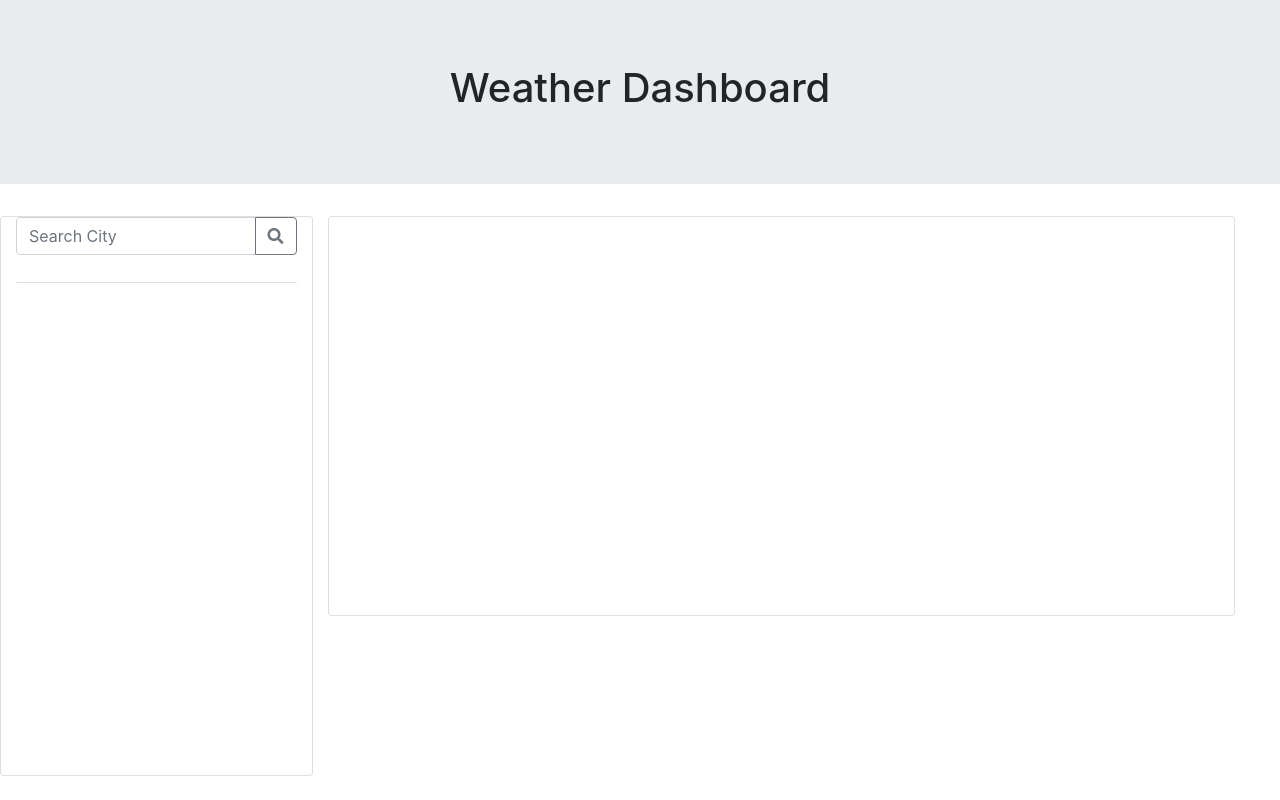
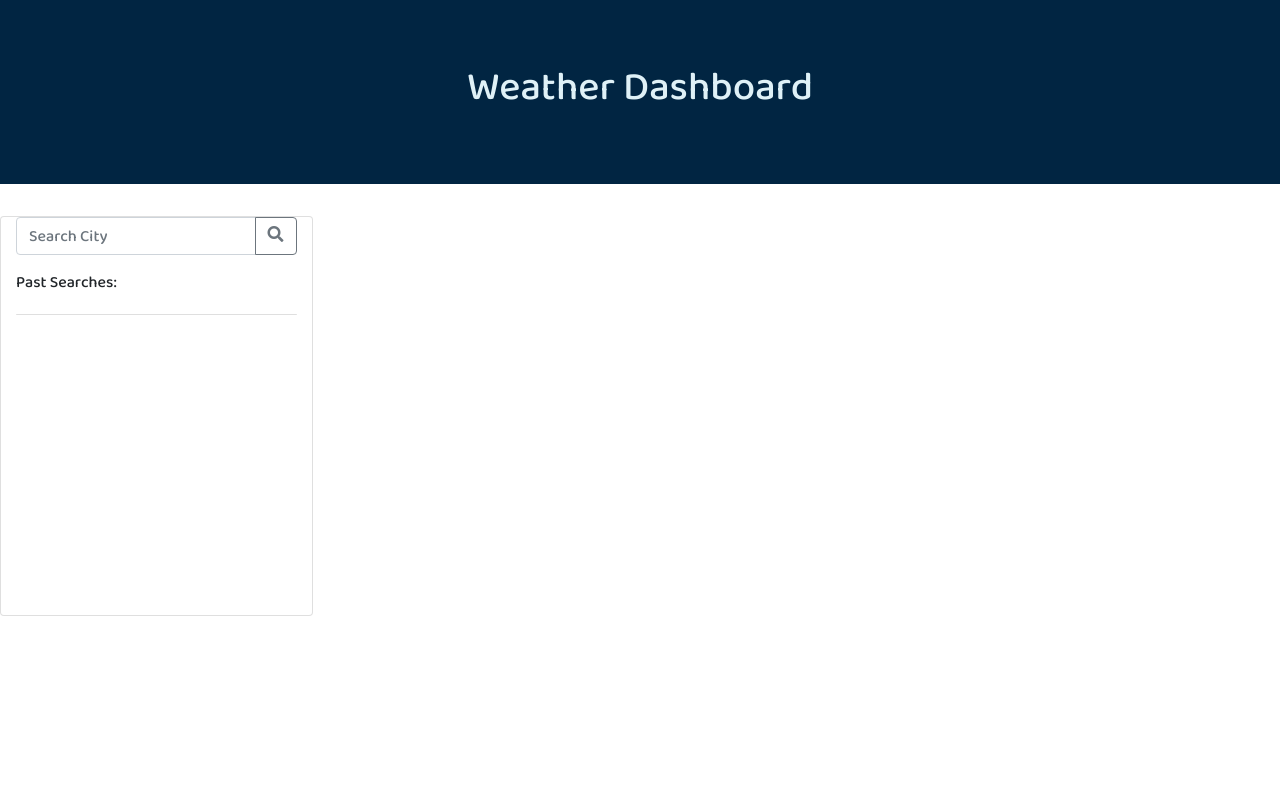
Before and after one commit to Ross-White/Weather-Dashboard, a plain HTML site: page index.html in a window 1280 px wide. Drawn offline with nearby package versions, Linux system fonts and the light colour scheme.

Commit message:
Added styling

```diff
--- a/assets/css/style.css
+++ b/assets/css/style.css
@@ -1,3 +1,17 @@
+:root {
+    --dark: #012542;
+    --light: #dff1f7;
+}
+
+main {
+    font-family: 'Baloo 2', cursive;
+}
+.jumbotron {
+    background-color: var(--dark);
+    color: var(--light);
+    font-family: 'Baloo 2', cursive;
+}
+
 .city-list {
     list-style: none;
     margin-top: 4%;
@@ -8,45 +22,42 @@
 
 .city-list > li:hover {
     cursor: pointer;
-}
-
-.city-input-form {
-    display: flex;
-    flex-direction: row;
-    align-items: center;
-    justify-content: center;
+    background: var(--dark);
+    color: var(--light);
 }
 
 .search-card {
     display: flex;
     justify-content: center;
     align-items: center;
-    height: 70vh;
+    height:80vh;
 }
 
 .weather-card {
     display: flex;
     flex-direction: column;
     height: 50vh;
+    justify-content: space-evenly;
+    border-style: none;
 }
 
 .five-day {
     justify-content: space-evenly;
     align-items: center;
-    height: 20vh;
 }
 
 .five-day > div {
     justify-content: space-evenly;
     align-items: center;
-    height: 20vh;
-
+    height: 30vh;
 }
 
 .card-header {
     display: flex;
     justify-content: space-between;
-    align-items: center;
+    align-items: flex-start;
+    background: white;
+    height: 20vh;
 }
 
 .conditions {
--- a/assets/js/main.js
+++ b/assets/js/main.js
@@ -65,7 +65,6 @@ function getWeather(cityName) {
             return response.json();
         })
             .then(function (data) {
-                // console.log("complete", data);
                 displayWeather(data, cityName);
                 display5Day(data);
             })
@@ -74,8 +73,8 @@ function getWeather(cityName) {
 
 function displayWeather(data, cityName) {
     $(".weather-card").empty();
+    $(".city-input").val('');
     var currentWeather = data.current;
-
     var currentTemp = currentWeather.temp;
     var currentTempEl = document.createElement("h5");
     currentTempEl.textContent= "Temp: " + currentTemp + "°C";
@@ -115,10 +114,8 @@ function displayWeather(data, cityName) {
 
     $("<div>").addClass("card-header row").appendTo(weatherCardEl);
     $("<div>").addClass("name-date").appendTo($(".card-header"))
-    $("<h3>").text(cityName).appendTo($(".name-date"));
+    $("<h2>").text(cityName).appendTo($(".name-date"));
     $("<h4>").text(date).appendTo($(".name-date"));
-    // var date = moment.unix(currentWeather.dt).format("ddd Do");
-    // dateEl.textContent = date;
 
     var conditionsEl = document.createElement("div");
     conditionsEl.setAttribute("class", "conditions");
--- a/index.html
+++ b/index.html
@@ -7,7 +7,10 @@
     <title>Weather Dashboard</title>
     <link rel="stylesheet" href="https://pro.fontawesome.com/releases/v5.10.0/css/all.css" integrity="sha384-AYmEC3Yw5cVb3ZcuHtOA93w35dYTsvhLPVnYs9eStHfGJvOvKxVfELGroGkvsg+p" crossorigin="anonymous"/>
     <link rel="stylesheet" href="https://cdn.jsdelivr.net/npm/bootstrap@4.6.0/dist/css/bootstrap.min.css" />
+    <link rel="preconnect" href="https://fonts.gstatic.com">
     <link rel="stylesheet" href="./assets/css/style.css" />
+    <link href="https://fonts.googleapis.com/css2?family=Baloo+2:wght@500;700&display=swap" rel="stylesheet">
+
 </head>
 <body>
     <header class="jumbotron jumbotron-fluid">
@@ -23,6 +26,9 @@
                   <button class="btn btn-outline-secondary" type="submit" id="button-addon2"><i class="fas fa-search"></i></button>
                 </div>
             </form>
+            <label for="city-list">
+                Past Searches:
+            </label>
             <ul class="list-group city-list">
                 <!--Append city names here-->
             </ul>
```
